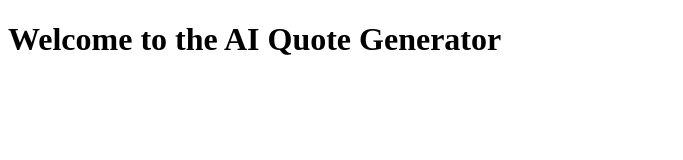
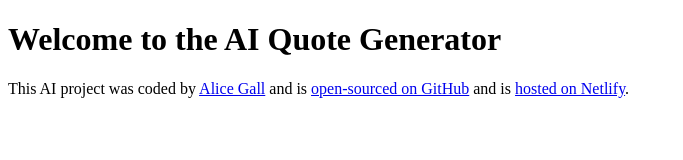
Before and after one commit to alice-gall/quote-generator, a plain HTML site: page index.html in a window 1280 px wide. Shown: the whole page, without its empty margins (0-683 px from the left). Drawn offline with Linux system fonts and the light colour scheme.

Commit message:
Added the footer

```diff
--- a/index.html
+++ b/index.html
@@ -8,6 +8,17 @@
   </head>
   <body>
     <h1>Welcome to the AI Quote Generator</h1>
+
+    <footer>
+      This AI project was coded by
+      <a href="https://github.com/alice-gall" target="_blank">Alice Gall</a> and
+      is
+      <a href="https://github.com/alice-gall/quote-generator" target="_blank"
+        >open-sourced on GitHub</a
+      >
+      and is <a href="#" target="_blank">hosted on Netlify</a>.
+    </footer>
+
     <script src="src/index.js"></script>
   </body>
 </html>
```
